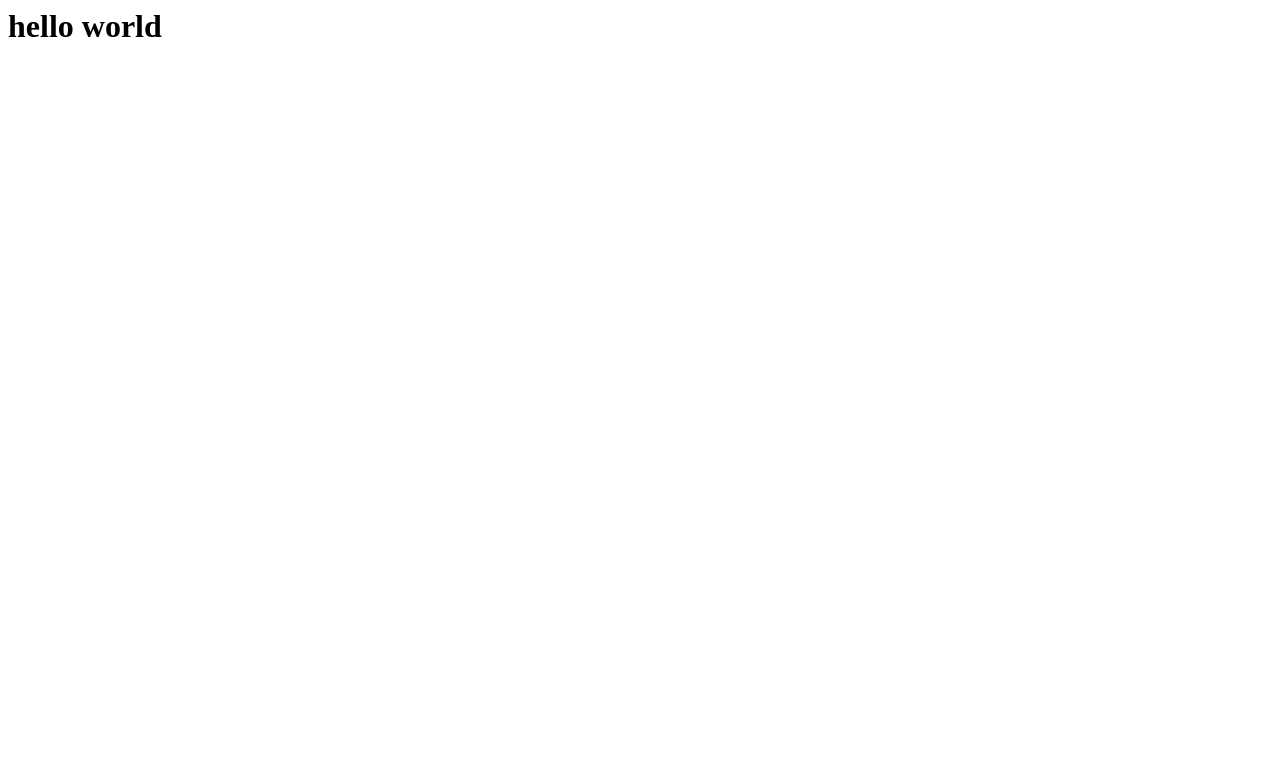
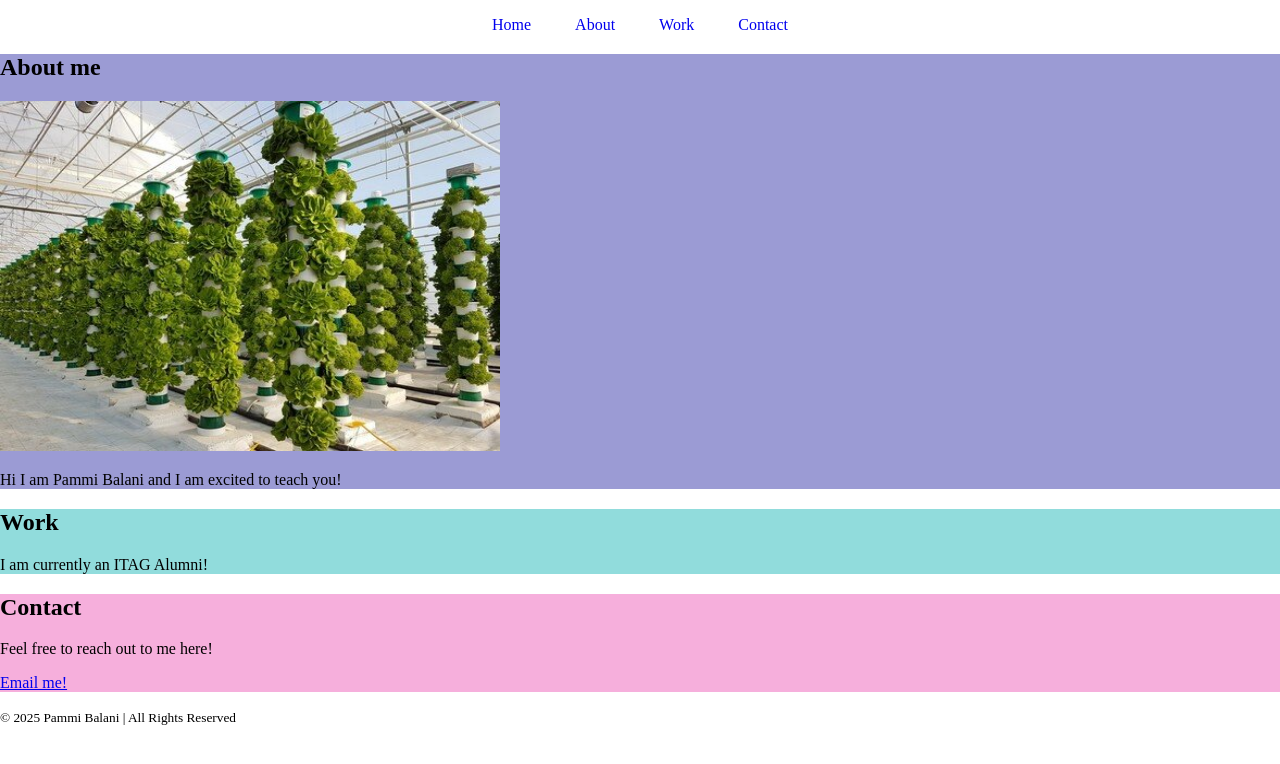
Before and after one commit to PammiB19/Git, a plain HTML site: page index.html in a window 1280 px wide. Drawn offline with Linux system fonts and the light colour scheme.

Commit message:
I created the outline for my portfolio

```diff
--- a/index.html
+++ b/index.html
@@ -1 +1,52 @@
-<h1> hello world </h1>
+<!DOCTYPE html>
+<html lang="en">
+
+    <head>
+        <meta charset="utf-8">
+        <meta name="viewport" content="width=device-width", initial-scale="1/0">
+        <title> Pammi's Portfolio </title>
+        <link href="style.css" rel="stylesheet" type="text/css"/>
+    </head>
+
+    <body>
+        <header>
+            <nav>
+                <ul>
+                    <li> <a href="#">Home</a> </li>
+                    <li> <a href="#about">About</a></li>
+                    <li> <a href="#work">Work</a></li>
+                    <li> <a href="#contact">Contact</a></li>
+                </ul>
+            </nav>
+        </header>
+
+        <main>
+            <section id="about">
+                <h1> About me</h1>
+                <img src="hydroponics.jpg" alt="hydroponics" width="500" height="350">
+                <p> Hi I am Pammi Balani and I am excited to teach you! </p>
+            </section>
+
+            <section id="work">
+                <h1>Work </h1>
+                <p> I am currently an ITAG Alumni!</p>
+            </section>
+
+            <section id="contact">
+                <h1> Contact</h1>
+                <p> Feel free to reach out to me here! </p>
+                <p id="email">
+                    <a href="mailto:pammi@changefoodforgood.com">Email me!</a>
+                </p>
+            </section>
+        </main>
+
+
+    <footer>
+        <small>&copy; 2025 Pammi Balani | All Rights Reserved </small>
+    </footer>
+
+    <script src="script.js"></script>
+</body>
+
+</html>
--- /dev/null
+++ b/style.css
@@ -0,0 +1,41 @@
+html {
+    height: 100%;
+    width: 100%;
+}
+
+#about{
+    background-color:  rgb(155, 155, 212);
+}
+
+#work{
+    background-color: rgb(145, 220, 220);
+}
+
+#contact {
+    background-color: rgb(246, 175, 220);
+}
+
+.about:hover {
+    background-color: red;
+}
+
+ul {
+    list-style: none;
+    text-align: center;
+}
+
+ul li {
+    display: inline;
+}
+
+li {
+    padding-right: 40px;
+}
+
+ul li a {
+    text-decoration: none;
+}
+
+body{
+    margin:0;
+}
```
Also changed, not shown: hydroponics.jpg (added), script.js (added).
